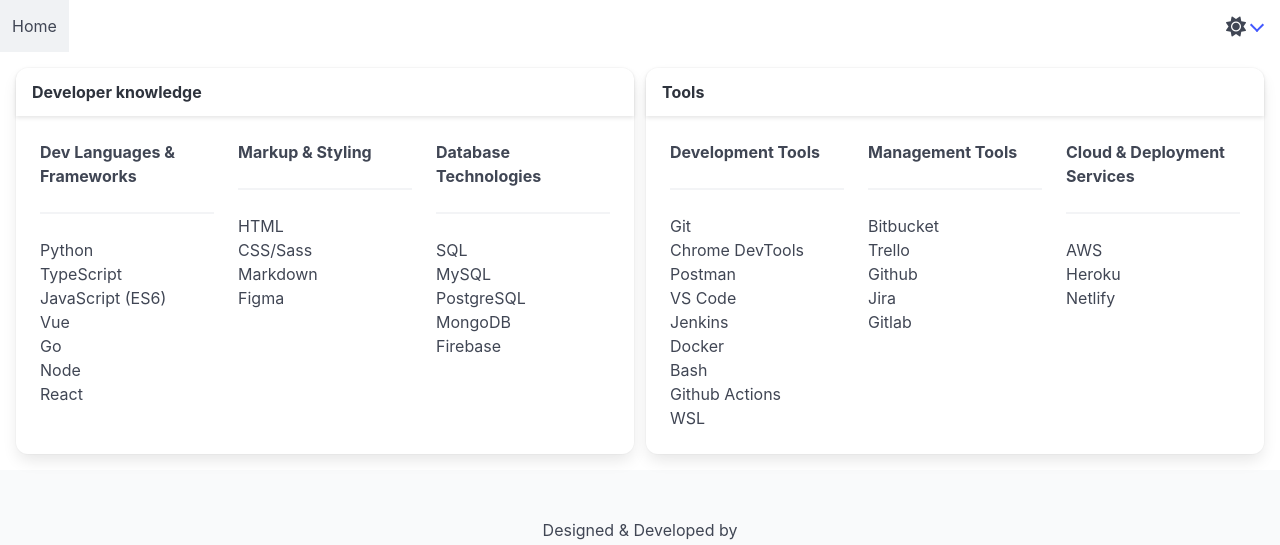
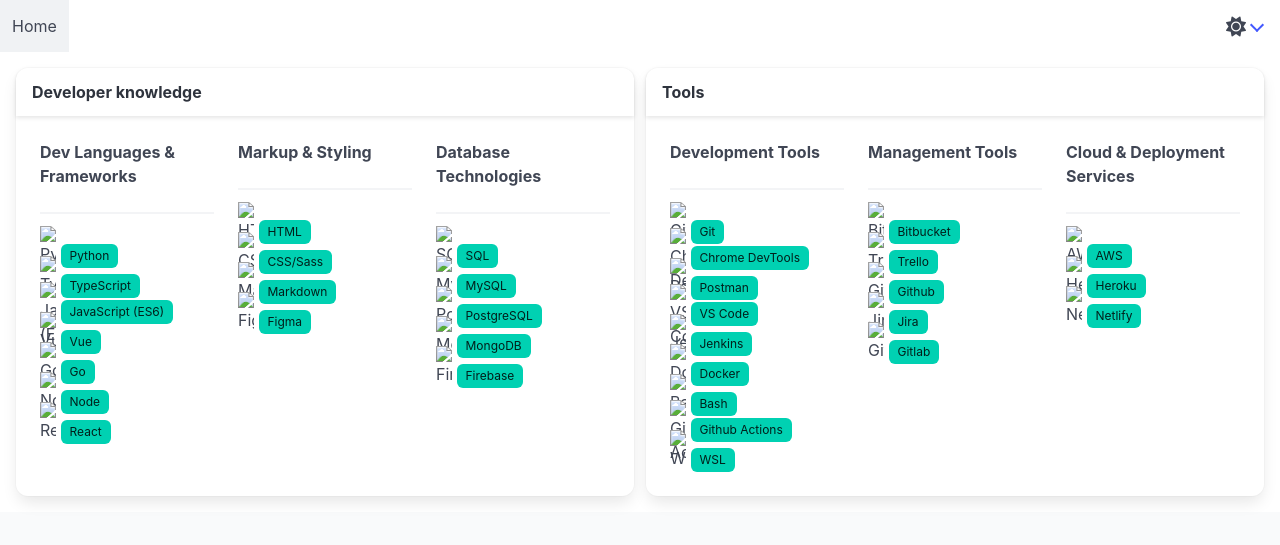
Before and after one commit to ixicale/ixicale.github.io, a Jekyll site: the page built from index.html, in a window 1280 px wide. Shown: the top 545 px of the page. Built offline with Jekyll 4.4.1, drawn with Linux system fonts in a browser that asks for light colours; grey boxes are pictures that could not be loaded.

Commit message:
Refactor skills list to include icons and tags

```diff
--- a/_includes/about/skills.html
+++ b/_includes/about/skills.html
@@ -14,7 +14,12 @@
               <hr />
               <ul>
                 {% for item in site.data.skills[section.items] %}
-                <li>{{item.name}}</li>
+                <li>
+                  <span class="icon is-small">
+                    <img src="{{item.icon}}" alt="{{item.name}}" />
+                  </span>
+                  <span class="tag is-primary">{{item.name}}</span>
+                </li>
                 {% endfor %}
               </ul>
             </div>
```
